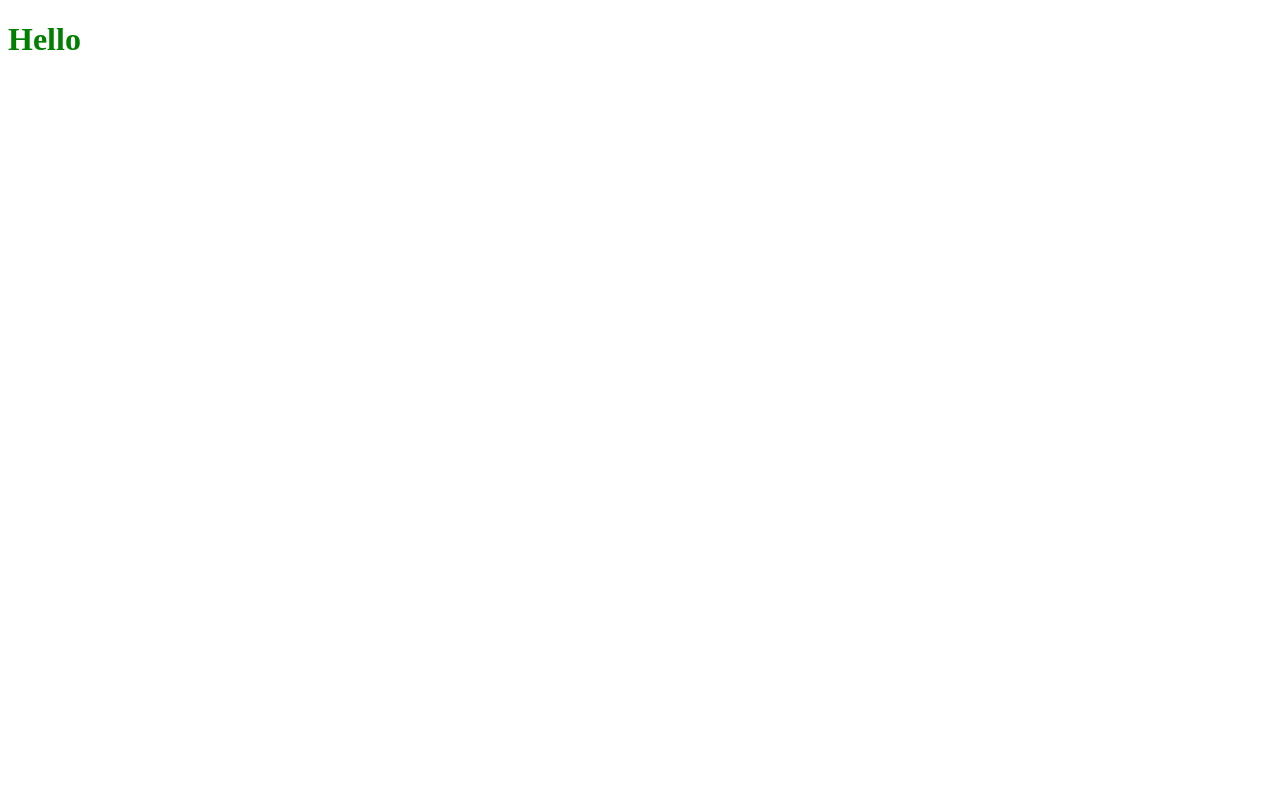
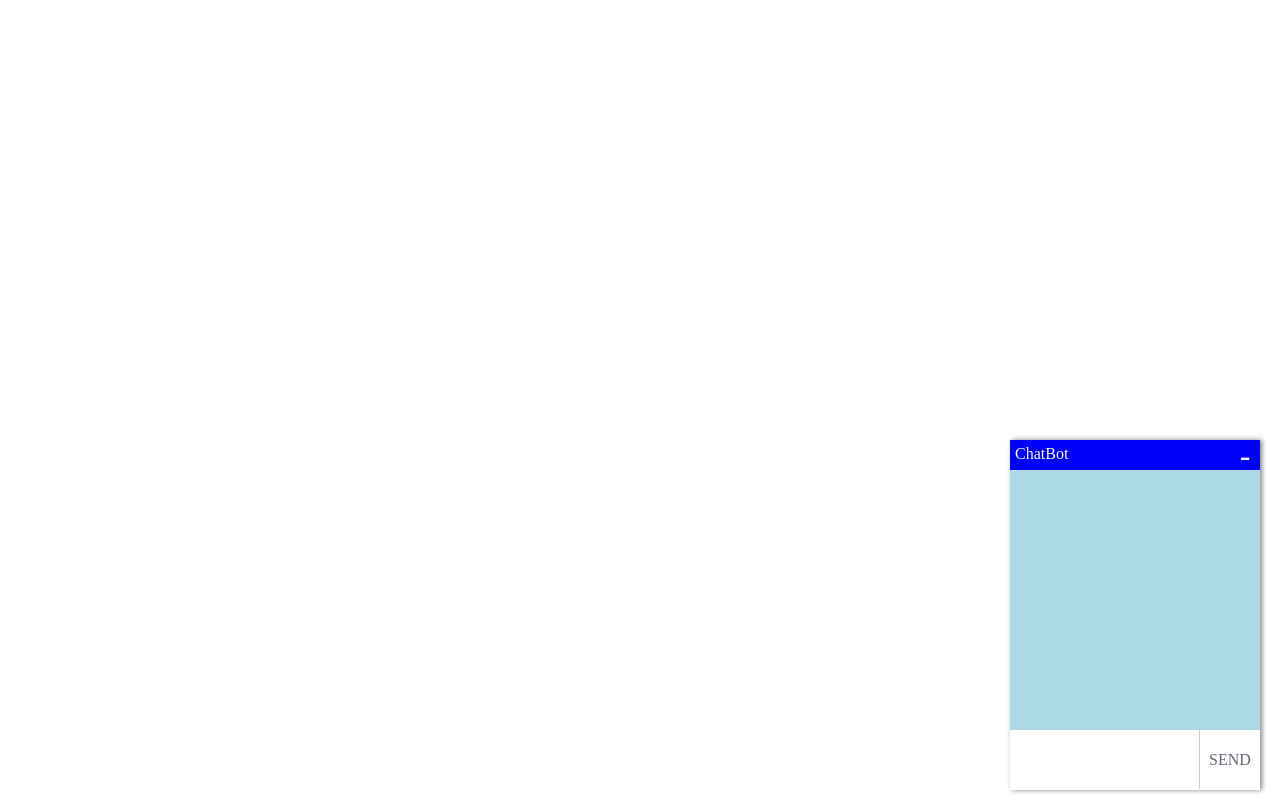
Before and after one commit to basudebpalwebdev/chatbox, a website built with Parcel: page src/index.html in a window 1280 px wide. Built offline with nearby package versions, Linux system fonts and the light colour scheme.

Commit message:
[2020.01.01] Functionally working

```diff
--- a/src/index.html
+++ b/src/index.html
@@ -5,14 +5,30 @@
     <meta charset="UTF-8">
     <meta name="viewport" content="width=device-width, initial-scale=1.0">
     <meta http-equiv="X-UA-Compatible" content="ie=edge">
+    <script src="./ts/index.ts"></script>
+    <link rel="stylesheet" href="./scss/styles.scss">
     <link rel="shortcut icon" href="./favicon.png" type="image/x-icon">
     <title>ChatBox TypeScript</title>
 </head>
 
 <body>
-    <div id="app"></div>
-    <script src="./ts/index.ts"></script>
-    <link rel="stylesheet" href="./scss/styles.scss">
+    <div id="chatBox" class="chatbox hide maximize">
+        <div class="chatbox-header">
+            <div class="chatbox-title">ChatBot</div>
+            <div class="chatbox-actions">
+                <div class="chatbox-action">-</div>
+            </div>
+        </div>
+        <div class="chatbox-log">
+            <div class="chat-content"></div>
+        </div>
+        <div class="chatbox-msg">
+            <div class="chat-msg-box">
+                <textarea name="chat-msg" id="chat-msg" cols="20" rows="3"></textarea>
+            </div>
+            <div class="chat-send-button">SEND</div>
+        </div>
+    </div>
 </body>
 
 </html>
--- a/src/scss/styles.scss
+++ b/src/scss/styles.scss
@@ -1,3 +1,99 @@
-h1{
-    color: green;
+.chatbox{
+    position: absolute;
+    right: 20px;
+    bottom: 10px;
+    height: 350px;
+    width: 250px;
+    display: flex;
+    flex-direction: column;
+    box-shadow: 2px 0px 5px grey;
+    .chatbox-header{
+        padding: 5px;
+        background-color: blue;
+        color: white;
+        display: flex;
+        flex-direction: row;
+        justify-content: space-between;
+        .chatbox-title{
+            font-size: medium;
+        }
+        .chatbox-actions{
+            display: flex;
+            justify-content: center;
+            align-items: center;
+            .chatbox-action{
+                display: flex;
+                justify-content: center;
+                align-items: center;
+                margin-right: 0px;
+                width: 20px;
+                height: 20px;
+                cursor: pointer;
+                line-height: 20px;
+                font-size: 2em;
+                text-align: center;
+                &:hover{
+                    font-size: 2.1em;
+                }
+            }
+        }
+    }
+    .chatbox-log{
+        height: 250px;
+        padding: 5px;
+        display: flex;
+        flex-direction: column;
+        background-color: lightblue;
+    }
+    .chatbox-msg{
+        height: 60px;
+        display: flex;
+        .chat-msg-box{
+            width: 190px;
+            height: 60px;
+            textarea#chat-msg{
+                width: 185px;
+                height: 55px;
+                resize: none;
+                border: none;
+                border-right: 1px solid lightblue;
+            }
+        }
+        .chat-send-button{
+            width: 60px;
+            height: 60px;
+            cursor: pointer;
+            line-height: 60px;
+            text-align: center;
+            color: rgb(96, 103, 116);
+        }
+    }
 }
+.hide{
+    display: none;
+}
+.show{
+    display: flex;
+}
+.minimize{
+    height: 30px;
+    bottom: 0px;
+    box-shadow: 0px 0px 0px grey;
+    .chatbox-log{
+        display: none;
+    }
+    .chatbox-msg{
+        display: none;
+    }
+}
+.maximize{
+    height: 350px;
+    bottom: 10px;
+    box-shadow: 2px 0px 5px grey;
+    .chatbox-log{
+        display: flex;
+    }
+    .chatbox-msg{
+        display: flex;
+    }
+}
--- a/src/ts/index.ts
+++ b/src/ts/index.ts
@@ -1,2 +1,40 @@
-const app = document.getElementById('app') as HTMLElement;
-app.innerHTML = '<h1>Hello</h1>';
+document.addEventListener('DOMContentLoaded', () => {
+    let isMinimized: boolean = false;
+    const cookieValue: string | null = getCookie('isMinimized');
+    const chatBox = document.getElementById('chatBox');
+    const chatBoxAction = chatBox!.querySelector('.chatbox-action');
+
+    isMinimized = cookieValue === null ? false : cookieValue.toLowerCase() === 'true' ? true : false;
+
+    if (isMinimized) {
+        chatBoxAction!.innerHTML = '^';
+        chatBox!.classList.replace('maximize', 'minimize');
+    } else {
+        chatBoxAction!.innerHTML = '-';
+        chatBox!.classList.replace('minimize', 'maximize');
+    }
+
+    setTimeout(() => chatBox!.classList.replace('hide', 'show'), 5000);
+
+    chatBoxAction!.addEventListener('click', () => {
+        if (isMinimized) {
+            isMinimized = false;
+            chatBoxAction!.innerHTML = '-';
+            chatBox!.classList.replace('minimize', 'maximize');
+            document.cookie = 'isMinimized=false;';
+        } else {
+            isMinimized = true;
+            chatBoxAction!.innerHTML = '^';
+            chatBox!.classList.replace('maximize', 'minimize');
+            document.cookie = 'isMinimized=true;';
+        }
+
+    });
+});
+
+function getCookie(key: string): string | null {
+    return document.cookie.split(';').reduce((value: string | null, currentCookie: string) => {
+        var arr = currentCookie.split('=');
+        return (arr[0].trim() === key) ? arr[1] : value;
+    }, null);
+}
```
Also changed, not shown: 2 other files.
